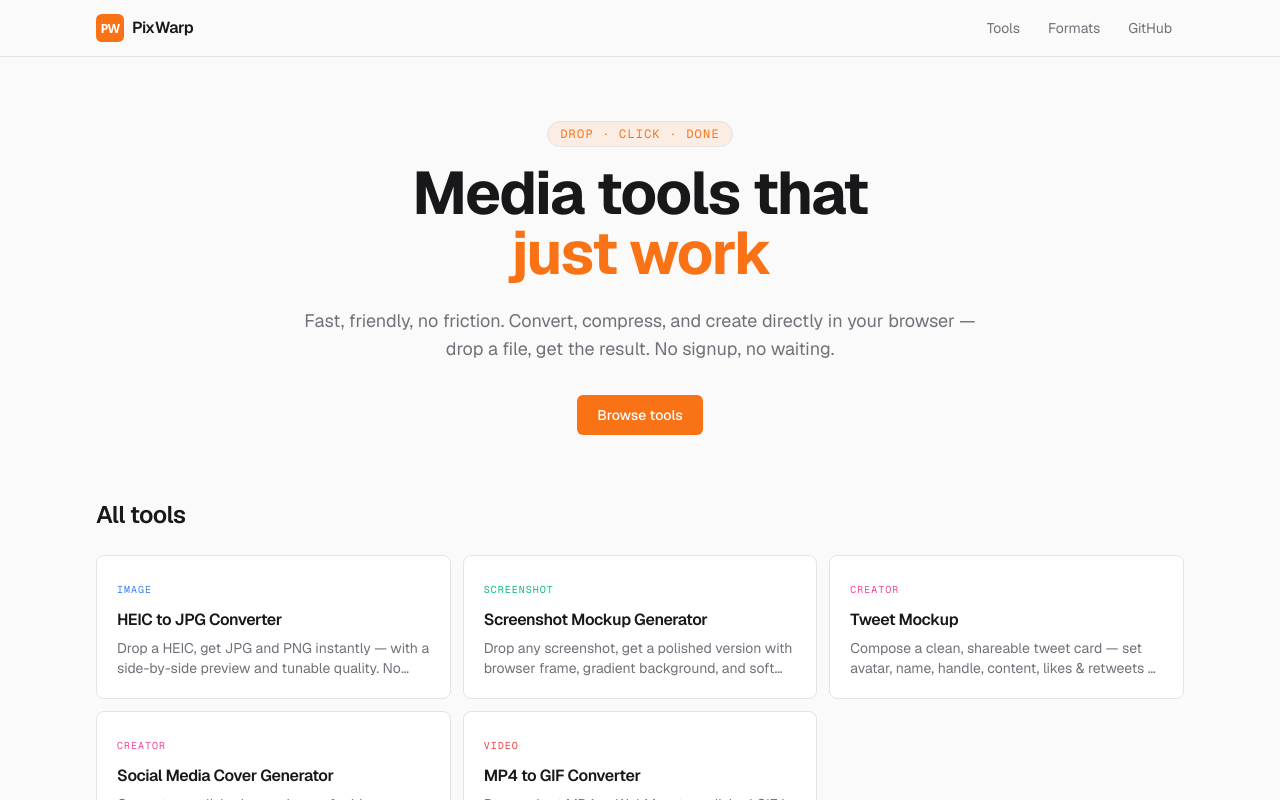
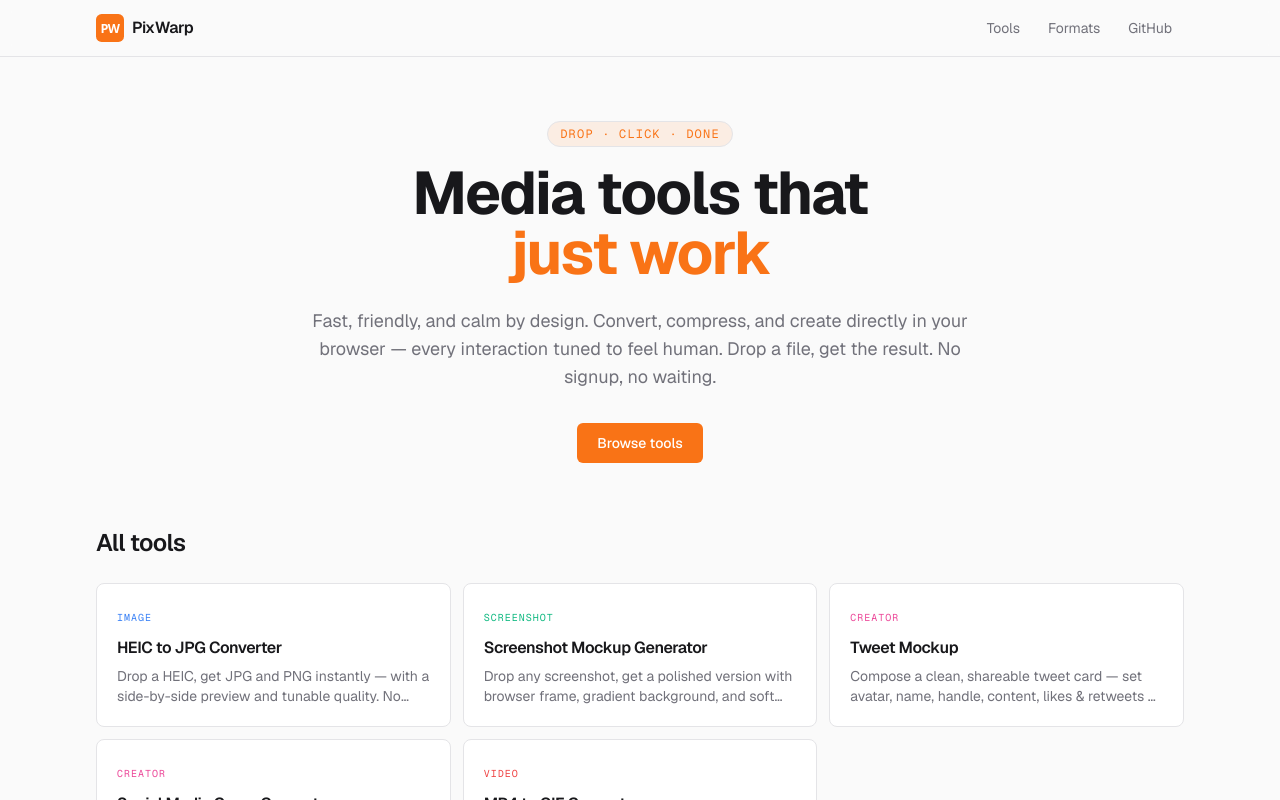
Before and after one commit to YeomanYe/pixwarp, a Next.js app: page / in a window 1280 px wide. Shown: the top 800 px of the page. Built offline with nearby package versions, Linux system fonts and the light colour scheme; no server answers.

Commit message:
chore(home): weave calm-by-design into hero copy
Reframe the lede around comfort and humanity as a brand pillar.

```diff
--- a/src/app/page.tsx
+++ b/src/app/page.tsx
@@ -16,8 +16,9 @@ export default function HomePage() {
           <span className="text-[var(--accent)]">just work</span>
         </h1>
         <p className="mx-auto mt-6 max-w-2xl text-base text-[var(--muted)] sm:text-lg">
-          Fast, friendly, no friction. Convert, compress, and create directly in your browser — drop
-          a file, get the result. No signup, no waiting.
+          Fast, friendly, and calm by design. Convert, compress, and create directly in your browser
+          — every interaction tuned to feel human. Drop a file, get the result. No signup, no
+          waiting.
         </p>
         <div className="mt-8 flex justify-center">
           <a
```
